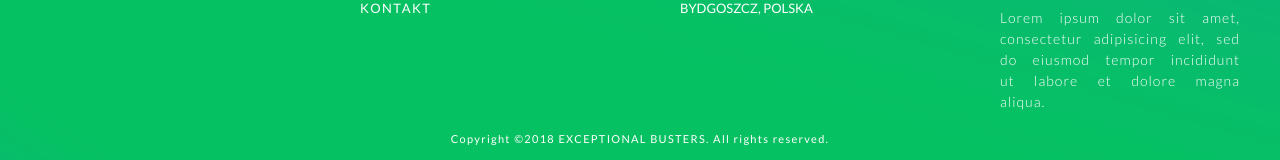
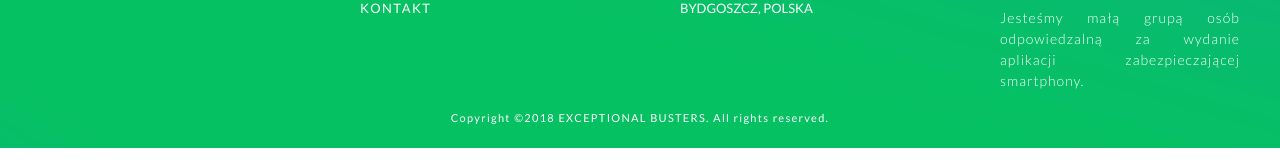
Before and after one commit to XaooB/ZPI, a plain HTML site: page index.html in a window 1280 px wide. Shown: the part 5336-5496 px from the top of the page. Drawn offline with nearby package versions, Linux system fonts and the light colour scheme.

Commit message:
footer updated

```diff
--- a/index.html
+++ b/index.html
@@ -240,7 +240,7 @@
             <figure>
               <img src="images/svg/footer_logo.svg" class='footer__svg' alt="7 exception busters logo">
             </figure>
-            <p class='section-text'>Lorem ipsum dolor sit amet, consectetur adipisicing elit, sed do eiusmod tempor incididunt ut labore et dolore magna aliqua.</p>
+            <p class='section-text'>Jesteśmy małą grupą osób odpowiedzalną za wydanie aplikacji zabezpieczającej smartphony.</p>
           </section>
         </div> <!-- END OF FOOTER WRAPPER -->
         <p class='footer__copyright'>Copyright ©2018 EXCEPTIONAL BUSTERS. All rights reserved.</p>
```
